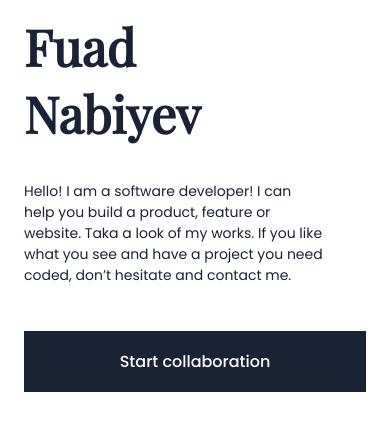
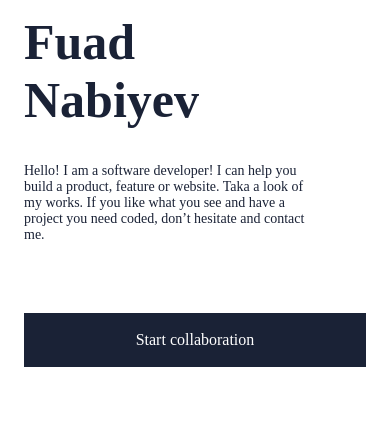
Before and after one commit to FuadNabi/My-Portfolio, a website: page index.html in a window 390 px wide. Shown: the part 81-512 px from the top of the page. Drawn offline with nearby package versions, Linux system fonts and the light colour scheme.

Commit message:
Update style.css

```diff
--- a/style.css
+++ b/style.css
@@ -21,7 +21,6 @@
 
   .header-h1 {
     font-size: 50px;
-    font-family: Playfair Display;
     color: #1a2236;
     margin-top: 60px;
   }
@@ -31,7 +30,6 @@
     width: 300px;
     color: #1a2236;
     margin: 20px 0;
-    font-family: Poppins;
     font-size: 14px;
   }
 
@@ -45,7 +43,6 @@
 
   .btn-h2 {
     color: white;
-    font-family: 'Poppins';
     font-weight: 500;
     font-size: 16px;
   }
```
